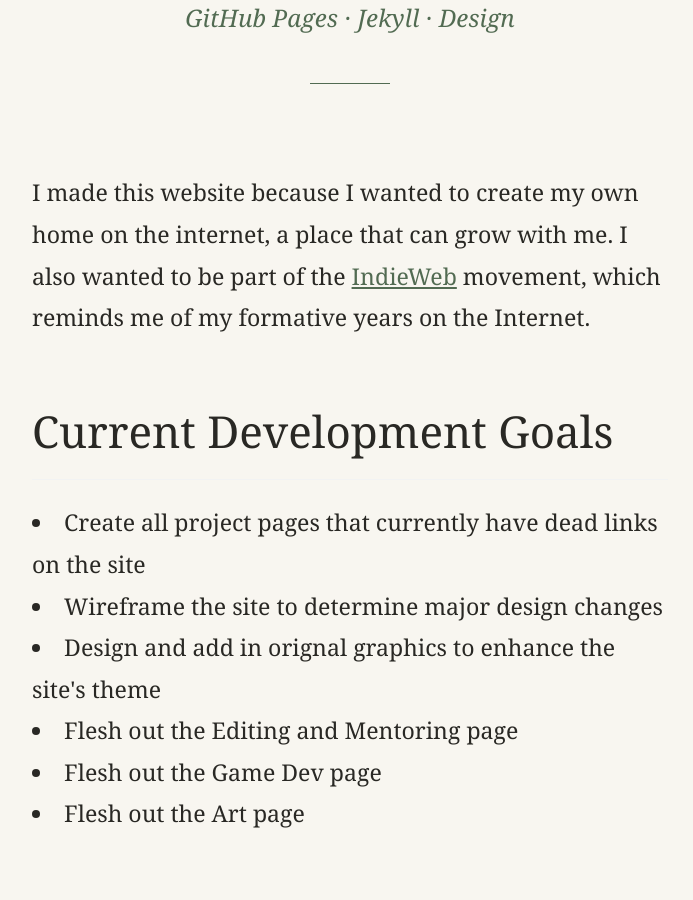
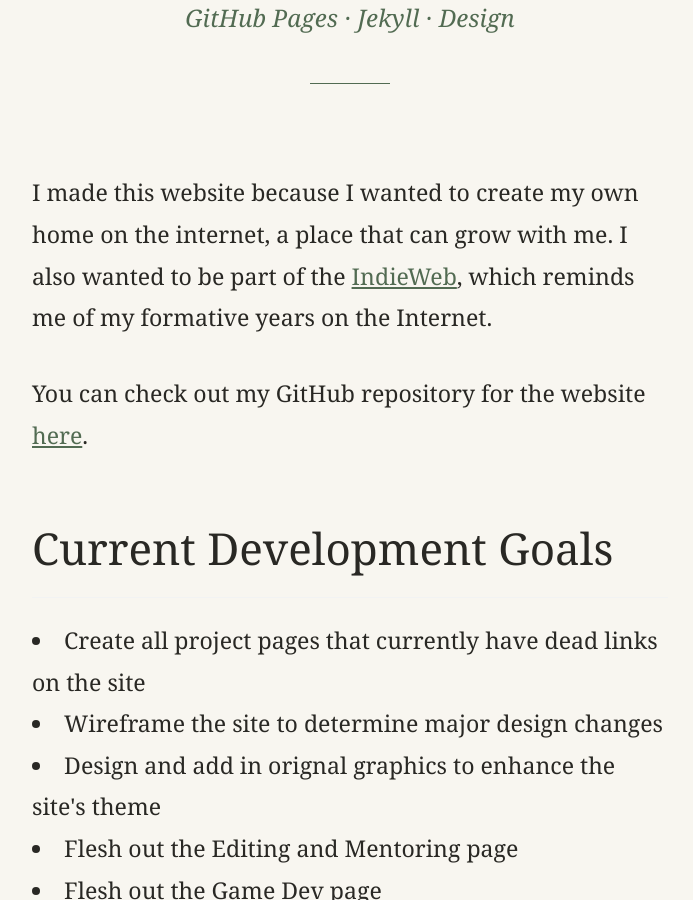
Before and after one commit to ambernhafeez/ambersflorilegium, a Jekyll site: the page built from _pages/devlog.md, in a window 1280 px wide and 900 px high, scrolled down 340 px. Shown: the whole window, without its empty margins (290-983 px from the left). Built offline with Jekyll 4.4.1, drawn with Linux system fonts in a browser that asks for light colours; cached includes are drawn as plain includes.

```diff
--- a/_pages/devlog.md
+++ b/_pages/devlog.md
@@ -23,9 +23,9 @@ author_profile: false
   <div class="florilegium-page-intro">
 
     <p>
-      I made this website because I wanted to create my own home on the internet, a place that can grow with me. I also wanted to be part of the <a href="https://indieweb.org/">IndieWeb</a> movement, which reminds me of my formative years on the Internet.
+      I made this website because I wanted to create my own home on the internet, a place that can grow with me. I also wanted to be part of the <a href="https://indieweb.org/">IndieWeb</a>, which reminds me of my formative years on the Internet.
     </p>
-
+      You can check out my GitHub repository for the website <a href="https://github.com/ambernhafeez/ambersflorilegium">here</a>.
     <p>
 
     </p>
--- a/index.html
+++ b/index.html
@@ -54,12 +54,12 @@ permalink: /
     <span>Explore science →</span>
   </a>
 
-  <a href="{{ '/other-work/' | relative_url }}" class="florilegium-section">
+  <a href="{{ '/art-design-development/' | relative_url }}" class="florilegium-section">
     <h2>Fun & Games</h2>
     <p>
       Videogames, art and other projects.
     </p>
-    <span>See other work →</span>
+    <span>Investigate curiosities →</span>
   </a>
 
 </div>
```
Also changed, not shown: _pages/art-design-development.md (added, +49 -0 lines), _pages/journal.md (+7 -1 lines).
